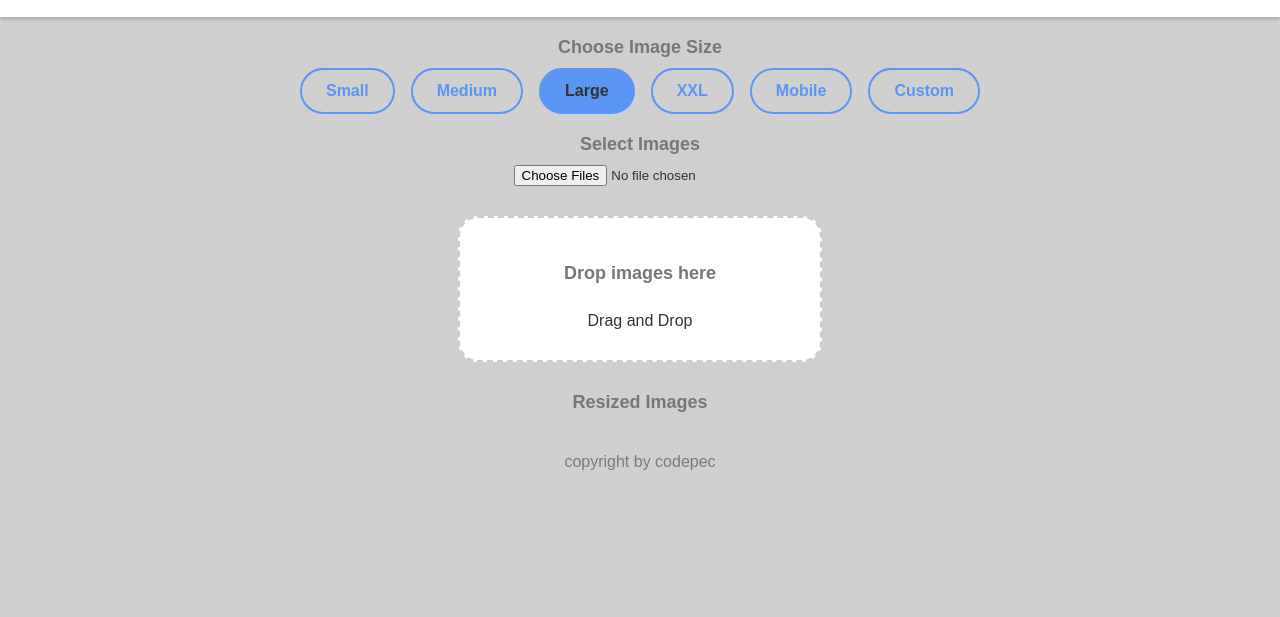
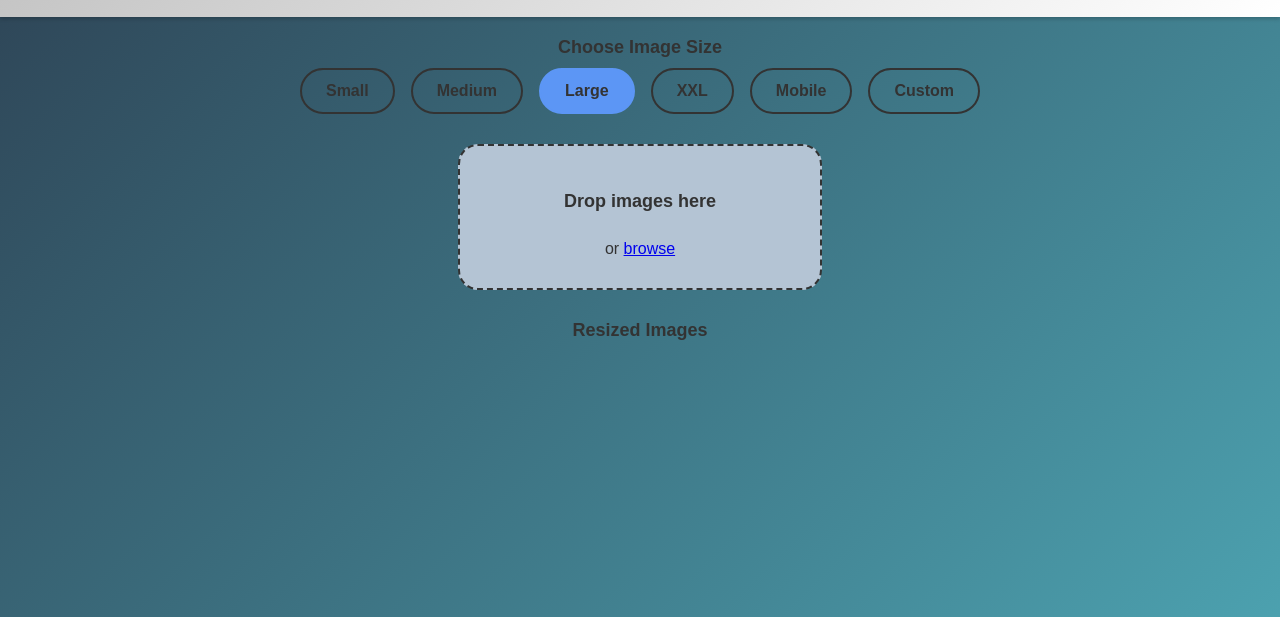
Before and after one commit to codepec/dixel, a plain HTML site: page index.html in a window 1280 px wide. Shown: the part 183-800 px from the top of the page. Drawn offline with Linux system fonts and the light colour scheme.

Commit message:
update style

```diff
--- a/css/style.css
+++ b/css/style.css
@@ -3,7 +3,7 @@ body {
   text-align: center;
   margin: 0;
   padding: 0;
-  background-color: #f4f4f4;
+  height: 100vh;
 }
 
 h1 {
@@ -49,7 +49,7 @@ h1 {
 h2 {
   margin-bottom: 10px;
   font-size: 18px;
-  color: #777;
+
 }
 
 label {
@@ -70,45 +70,59 @@ label {
 .radio-group label {
   cursor: pointer;
   padding: 12px 24px;
-  margin: 0 8px; /* Füge etwas Abstand zwischen den Optionen hinzu */
-  border: 2px solid #5c96f5; /* Ändere die Border-Farbe */
-  border-radius: 30px; /* Verwende eine abgerundete Border */
-  background-color: transparent; /* Mache den Hintergrund transparent */
-  color: #5c96f5;
+  margin: 0 8px;
+  border: 2px solid var(--text-color);
+  border-radius: 30px;
+  background-color: transparent;
+  color: var(--text-color);
   transition: all 0.3s ease;
-  font-weight: bold; /* Betone die Schrift */
+  font-weight: bold;
 }
 
 /* Styling für ausgewählte Radio-Buttons */
 .radio-group input[type="radio"]:checked + label {
   background-color: #5c96f5;
-  color: var(--text-color);;
+  border-color: #5c96f5; /* Ändere die Border-Farbe für ausgewählte Optionen */
+  color: var(--text-color);
 }
 
 .radio-group label:hover {
   background-color: #5c97f53c;
-
+  border-color: #5c97f5; /* Ändere die Border-Farbe für schwebende Optionen */
 }
 
 
 
+
+
 #drop-area {
-  border: 2px dashed #ccc;
+  border: 2px dashed #333;
   border-radius: 20px;
   padding: 30px;
   margin: 30px auto;
-  background-color: #ffffff;
-  transition: border 0.3s ease;
+  background-color: #b4c4d4;
+  transition: border 0.3s ease, background-color 0.3s ease, box-shadow 0.3s ease; /* Transition für alle Effekte */
   max-width: 300px;
   max-height: 400px;
   display: flex;
   align-items: center;
   justify-content: center;
+  color: #333;
 }
 
-#drop-area.drag_over {
+#drop-area.empty-area {
+  background-color: #b4c4d4;
+}
+
+#drop-area.drag-over {
   border-color: #5c96f5;
+  background-color: #eaf3ff; /* Hellblauer Hintergrund, um den aktiven Drop-Bereich anzuzeigen */
+  box-shadow: 0 0 10px #5c96f5; /* Glüheffekt, um den Drop-Bereich hervorzuheben */
 }
+
+
+
+
 
 .button {
   display: inline-block;
@@ -123,17 +137,22 @@ label {
 
 .button:hover {
   background-color: #3060b5;
+
 }
+
+
 
 footer {
   left: 0;
   bottom: 0;
-  width: 100%;
-  color: #7c7c7c;
+
+  border-top: 1px solid #333;
+  box-shadow: 1px 1px 5px 1px #2c3e50;
+  color: #ffffff; /* Textfarbe des Footers */
   text-align: center;
-  margin-top: 30px;
   padding: 10px 0;
 }
+
 
 .icon {
   border-radius: 5px;
@@ -182,6 +201,7 @@ footer {
     display: inline-block;
     margin: 5px; /* Füge etwas Abstand zwischen den Optionen hinzu */
     width: auto; /* Setze die Breite automatisch */
+
   }
 
   .button {
@@ -345,7 +365,7 @@ footer {
 
 /* Light mode styles */
 :root {
-  --background-color: #cfcfcf;
+  --background-color: linear-gradient(135deg, #2c3e50, #4ca1af);
   --text-color: #333;
   --header-background-color: #ffffff;
   --header-text-color: #333;
@@ -353,7 +373,7 @@ footer {
 
 /* Dark mode styles */
 .dark-mode {
-  --background-color: #333;
+  --background-color: linear-gradient(135deg, #1e3c72, #2a5298);
   --text-color: #cfcfcf;
   --header-background-color: rgb(103, 103, 103);
   --header-text-color: #ffffff;
@@ -361,18 +381,18 @@ footer {
 
 /* Apply styles based on the current mode */
 body {
-  background-color: var(--background-color);
+  background: var(--background-color);
   color: var(--text-color);
 }
 
 /* Additional styles for elements */
 .navbar {
-  background-color: var(--background-color);
+  background: linear-gradient(135deg, #c1c1c1, var(--header-background-color)); /* Linearer Farbverlauf */
   color: var(--text-color);
 }
 
 .header {
-  background-color: var(--header-background-color);
+  background: linear-gradient(135deg, #c1c1c1, var(--header-background-color)); /* Linearer Farbverlauf */
   color: var(--header-text-color);
+
 }
-/* Add more styles as needed */
--- a/index.html
+++ b/index.html
@@ -52,7 +52,7 @@
       <h1 id="title">Dixel - Size it right</h1>
 
     </div>
-    <p>by codepec</p>
+    <p>&copy by codepec</p>
   </div>
 
 
@@ -84,14 +84,12 @@
 
         <div>
 
-          <h2 id="selectImages">Select Images</h2>
 
-          <input type="file" id="fileElem" multiple accept="image/*" onchange="handleFiles(this.files)">
-
-          <div id="drop-area" ondrop="dropHandler(event);" ondragover="dragOverHandler(event);" ondragleave="dragLeaveHandler(event);" dropzone>
-              <div>
-                  <h2 id="dropAreaText">Drop images here</h2><br> Drag and Drop
-              </div>
+          <div id="drop-area" class="empty-area" ondrop="dropHandler(event);" ondragover="dragOverHandler(event);" ondragleave="dragLeaveHandler(event);" dropzone>
+            <div>
+              <h2 id="dropAreaText">Drop Images Here</h2><br>
+              or <a href="#" id="fileSelect">browse</a><input type="file" id="fileElem" multiple accept="image/*" onchange="handleFiles(this.files)" style="display:none;">
+            </div>
           </div>
 
         </div>
@@ -107,7 +105,6 @@
 
         <a id="downloadLink" style="display: none"></a> <!-- Hidden download link -->
 
-        <footer>copyright by codepec</footer>
 
         <script src="./js/script.js"></script>
         <script src="./js/darkmode.js" defer></script>
--- a/js/script.js
+++ b/js/script.js
@@ -1,24 +1,30 @@
 function dragOverHandler(event) {
   event.preventDefault();
   const dropArea = document.getElementById("drop-area");
+  dropArea.classList.remove("empty-area");
   dropArea.classList.add("drag-over");
 }
 
 function dragLeaveHandler(event) {
   event.preventDefault();
   const dropArea = document.getElementById("drop-area");
+  dropArea.classList.remove("drop-area");
   dropArea.classList.remove("drag-over");
+  dropArea.classList.add("empty-area");
 }
 
 function dropHandler(event) {
   event.preventDefault();
   const dropArea = document.getElementById("drop-area");
+  dropArea.classList.add("empty-area");
+  dropArea.classList.remove("drop-area");
   dropArea.classList.remove("drag-over");
 
-  // Check if only image files are dropped
+  // Check if only JPG and PNG files are dropped
   for (let i = 0; i < event.dataTransfer.files.length; i++) {
-    if (!event.dataTransfer.files[i].type.startsWith("image/")) {
-      alert("Invalid");
+    const fileType = event.dataTransfer.files[i].type;
+    if (fileType !== "image/jpeg" && fileType !== "image/png") {
+      alert("Only JPG and PNG files are allowed.");
       return;
     }
   }
@@ -163,3 +169,17 @@ otherRadios.forEach(function (radio) {
     customSizeContainer.style.display = "none";
   });
 });
+
+// Attach event listeners to the drop area
+const dropArea = document.getElementById("drop-area");
+dropArea.addEventListener("dragover", dragOverHandler);
+dropArea.addEventListener("dragleave", dragLeaveHandler);
+dropArea.addEventListener("drop", dropHandler);
+
+// Event listener for the "browse" link
+document
+  .getElementById("fileSelect")
+  .addEventListener("click", function (event) {
+    event.preventDefault();
+    document.getElementById("fileElem").click();
+  });
--- a/js/settings_lang_index.js
+++ b/js/settings_lang_index.js
@@ -47,8 +47,6 @@ function applyTranslations(language) {
     translations[language].chooseSize;
   document.getElementById("manualInput").textContent =
     translations[language].manualInput;
-  document.getElementById("selectImages").textContent =
-    translations[language].selectImages;
   document.getElementById("labelSmall").textContent =
     translations[language].labelSmall;
   document.getElementById("labelMedium").textContent =
--- a/pages/instructions.css
+++ b/pages/instructions.css
@@ -13,17 +13,19 @@
     color: #007bff;
     font-weight: bold;
     margin-top: 20px;
+
   }
 
   /* Instruction steps */
   .instruction-steps {
     list-style: none;
     padding-left: 0;
+
   }
 
   .instruction-step {
-    background-color: #b4c4d4;
-    color:#333;
+
+
     border-radius: 30px;
     margin: 0 10%;
     margin-bottom: 10px;
```
Also changed, not shown: pages/instructions.html (+2 -2 lines), sw.js (+12 -15 lines).
